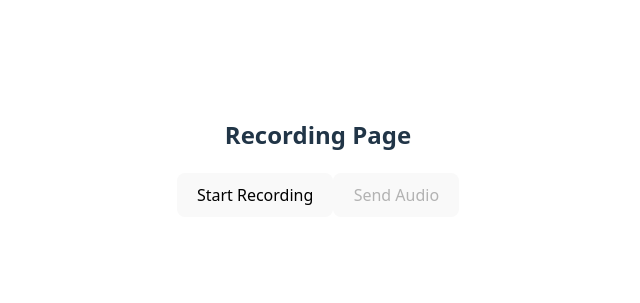
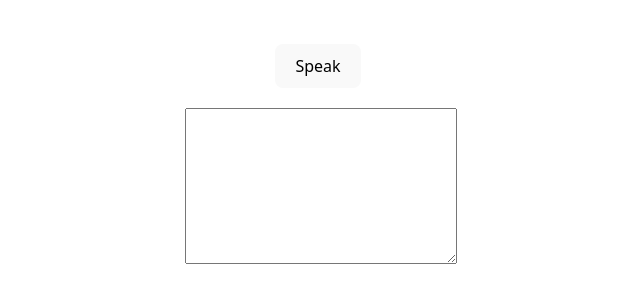
Before and after one commit to BGill8/beaverhacks, a React (Vite) app in the folder my-react-app/: page /recording in a window 1280 px wide. Shown: the part 243-546 px from the top of the page, without its empty margins (322-962 px from the left). Built offline with nearby package versions, Linux system fonts and the light colour scheme.

Commit message:
Implemented text-to-speech with webspeech API

```diff
--- /dev/null
+++ b/my-react-app/src/hooks/RecordingPage.jsx
@@ -0,0 +1,73 @@
+import React, { useEffect, useRef, useState } from 'react'
+
+const useSpeechToText = (options) => {
+    const [isListening, setIsListening] = useState(false)
+    const [transcript, setTranscript] = useState("")
+    const recognitionRef = useRef(null)
+
+    useEffect(() => {
+        if(!('webkitSpeechRecognition' in window)) {
+            console.error("Web speech api is not supported.")
+            return
+        }
+
+        recognitionRef.current = new window.webkitSpeechRecognition()
+        const recognition = recognitionRef.current
+        recognition.interimResults = options.interimResults || true
+        recognition.lang = options.lang || "en-US"
+        recognition.continuous = options.continuous || false
+
+        if ("webkitSpeechGrammarList" in window) {
+            const grammar = "#JSGF V1.0; grammar punctuation; public <punc> = . | , | ? | ! | ; | : ;"
+            const speechRecognitionList = new window.webkitSpeechGrammarList()
+            speechRecognitionList.addFromString(grammar, 1)
+            recognition.grammars = speechRecognitionList
+        }
+
+        recognition.onresult = (event) => {
+            let text = ""
+            for (let i = 0; i < event.results.length; i++) {
+                text += event.results[i][0].transcript
+            }
+            setTranscript(text)
+        }
+
+        recognition.onerror = (event) => {
+            console.error("Speech recognition error", event.error)
+        }
+
+        recognition.onend = () => {
+            setIsListening(false)
+            setTranscript("")
+        }
+
+        return () => {
+            recognition.stop()
+        }
+    }, [])
+
+    const startListening = () => {
+        if(recognitionRef.current && !isListening) {
+            recognitionRef.current.start()
+            setIsListening(true)
+        }
+    }
+
+    const stopListening = () => {
+        if(recognitionRef.current && !isListening) {
+            recognitionRef.current.stop()
+            setIsListening(false)
+        }
+    }
+
+
+    return {
+        isListening,
+        transcript,
+        startListening,
+        stopListening
+    }
+}
+
+
+export default useSpeechToText
--- a/my-react-app/src/pages/RecordingPage.jsx
+++ b/my-react-app/src/pages/RecordingPage.jsx
@@ -1,108 +1,35 @@
-// pages/RecordingPage.jsx
-import { useState, useRef } from 'react';
+import React, { useState } from 'react'
+import useSpeechToText from '../hooks/RecordingPage'
 
-function RecordingPage() {
-  const [recording, setRecording] = useState(false);
-  const [audioChunks, setAudioChunks] = useState([]);
-  const [audioUrl, setAudioUrl] = useState(null);
-  const [text, setText] = useState('');
-  const [loading, setLoading] = useState(false);
-  const [error, setError] = useState(null);
-  const mediaRecorderRef = useRef(null);
-  const mediaStreamRef = useRef(null);
+const VoiceInput = () => {
+    const [textInput, setTextInput] = useState('')
 
-  const startRecording = async () => {
-    try {
-      const stream = await navigator.mediaDevices.getUserMedia({ audio: true });
-      mediaStreamRef.current = stream;
-      const recorder = new MediaRecorder(stream);
-      mediaRecorderRef.current = recorder;
-      setAudioChunks([]);
-      setRecording(true);
+    const {isListening, transcript, startListening, stopListening} = useSpeechToText({continuous: true})
 
-      recorder.ondataavailable = (event) => {
-        if (event.data.size > 0) {
-          setAudioChunks((prevChunks) => [...prevChunks, event.data]);
-        }
-      };
-
-      recorder.onstop = () => {
-        const audioBlob = new Blob(audioChunks, { type: 'audio/mp3;codecs=opus' }); // Or another suitable audio MIME type
-        const url = URL.createObjectURL(audioBlob);
-        setAudioUrl(url);
-        setRecording(false);
-        // Stop all tracks in the media stream
-        mediaStreamRef.current?.getTracks().forEach(track => track.stop());
-      };
-
-      recorder.start();
-      console.log('Recording started');
-    } catch (err) {
-      console.error('Error accessing microphone:', err);
-      setError('Error accessing microphone. Please ensure microphone access is granted.');
-    }
-  };
-
-  const stopRecording = () => {
-    if (mediaRecorderRef.current && recording) {
-      mediaRecorderRef.current.stop();
-      console.log('Recording stopped');
-    }
-  };
-
-  const sendAudio = async () => {
-    setLoading(true);
-    setError(null);
-
-    if (!audioUrl) {
-      setError('No audio to send.');
-      setLoading(false);
-      return;
+    const startStopListening = () => {
+      isListening ? stopVoiceInput() : startListening()
     }
 
-    try {
-      const audioBlob = await fetch(audioUrl).then(r => r.blob());
-      const formData = new FormData();
-      formData.append('audio', audioBlob, 'recording.mp3'); // Adjust filename and type if needed
-
-      const response = await fetch('/api/voice', { // Your backend API endpoint for handling audio
-        method: 'POST',
-        body: formData,
-      });
-
-      if (!response.ok) {
-        const errorData = await response.json();
-        throw new Error(errorData.error || 'Failed to send audio to server.');
-      }
-
-      const data = await response.json();
-      setText(data.message || 'Audio sent successfully.'); // Adjust based on your backend response
-    } catch (err) {
-      console.error('Error sending audio:', err);
-      setError(err.message);
-    } finally {
-      setLoading(false);
+    const stopVoiceInput = () => {
+      setTextInput(prevVal => prevVal + (transcript.length ? (prevVal.length ? ' ' : '') + transcript : ''))
+      stopListening()
     }
-  };
-
-
-  return (
-    <div>
-      <h2>Recording Page</h2>
-      <button onClick={recording ? stopRecording : startRecording}>
-        {recording ? 'Stop Recording' : 'Start Recording'}
-      </button>
-
-      {audioUrl && <audio src={audioUrl} controls />}
-
-      <button onClick={sendAudio} disabled={loading || !audioUrl}>
-        {loading ? 'Sending...' : 'Send Audio'}
-      </button>
-
-      {error && <p style={{ color: 'red' }}>{error}</p>}
-      {text && <p>Server Response: {text}</p>}
-    </div>
-  );
+    return (
+      <div>
+        <button onClick = {()=> {startStopListening()}}>
+          {isListening ? 'Stop Listening' : 'Speak'}
+        </button>
+        <textarea style={{
+          marginTop: '20px',
+          width: '100%',
+          height: '150px'
+        }}
+        disabled={isListening}
+        value = {isListening ? textInput + (transcript.length ? (textInput.length ? ' ' : '') + transcript: '') : textInput}
+        onChange ={(e) => { setTextInput(e.target.value) }}
+        />
+      </div>
+    )
 }
 
-export default RecordingPage;
+export default VoiceInput
```
Also changed, not shown: my-react-app/src/config/gemini.js (deleted, +0 -13 lines), my-react-app/src/pages/HomePage.jsx (deleted), my-react-app/src/pages/NoteTemplate.jsx (deleted).
